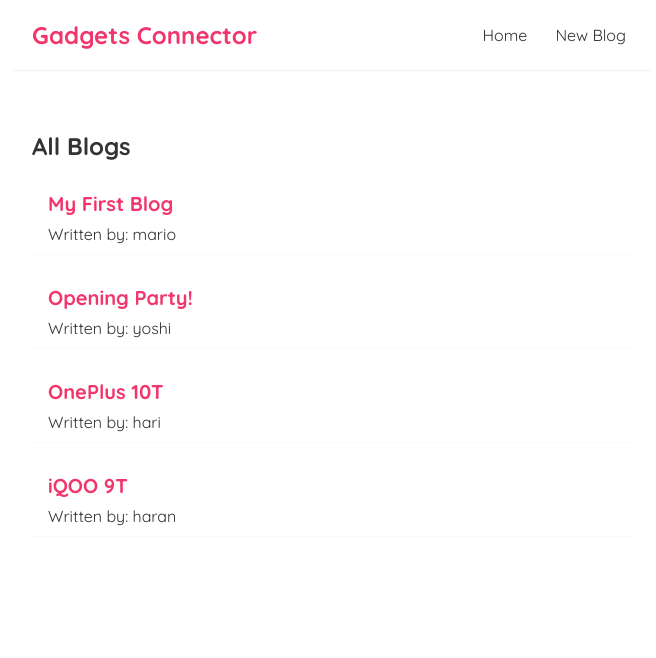
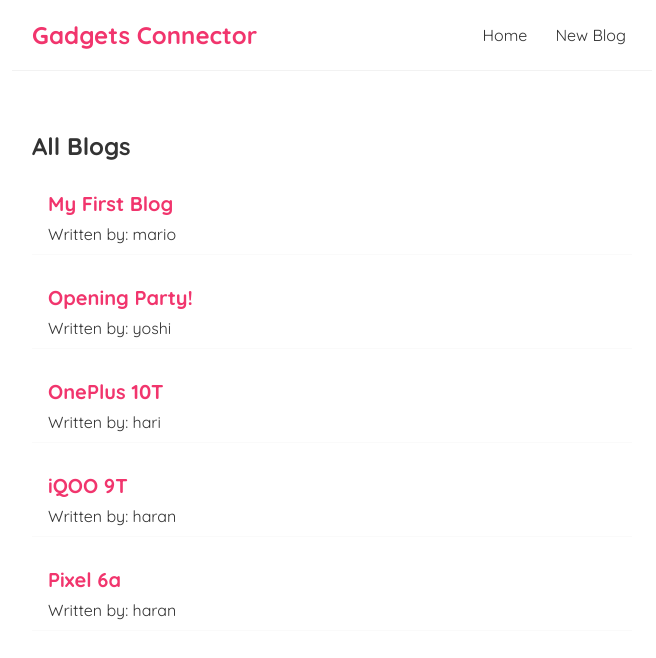
Before and after one commit to hari13haran/gc-blog, a React (Create React App) app: page / in a window 1280 px wide. Shown: the top 658 px of the page, without its empty margins (308-964 px from the left). Built offline with nearby package versions, Linux system fonts and the light colour scheme; data requests are answered from the project's data file.

Commit message:
Redirect to homepage after new blog entry

```diff
--- a/data/db.json
+++ b/data/db.json
@@ -23,6 +23,12 @@
       "body": "Interesting but not exciting",
       "author": "haran",
       "id": 4
+    },
+    {
+      "title": "Pixel 6a",
+      "body": "expensive & not optimized",
+      "author": "haran",
+      "id": 5
     }
   ]
 }
--- a/src/Create.js
+++ b/src/Create.js
@@ -1,4 +1,5 @@
 import { useState } from "react";
+import { useHistory } from "react-router-dom";
 
 const Create = () => {
 
@@ -6,6 +7,7 @@ const Create = () => {
     const [body, setBody] = useState('');
     const [author, setAuthor] = useState('hari');
     const [isPending, setIsPending] = useState(false);
+    const history = useHistory();
 
     const handleSubmit = (event) => {
         event.preventDefault();
@@ -21,7 +23,8 @@ const Create = () => {
         .then(() => {
             console.log('New blog added!')
             setIsPending(false);
-        })
+            history.push('/');
+        });
     }
 
     return (
```
